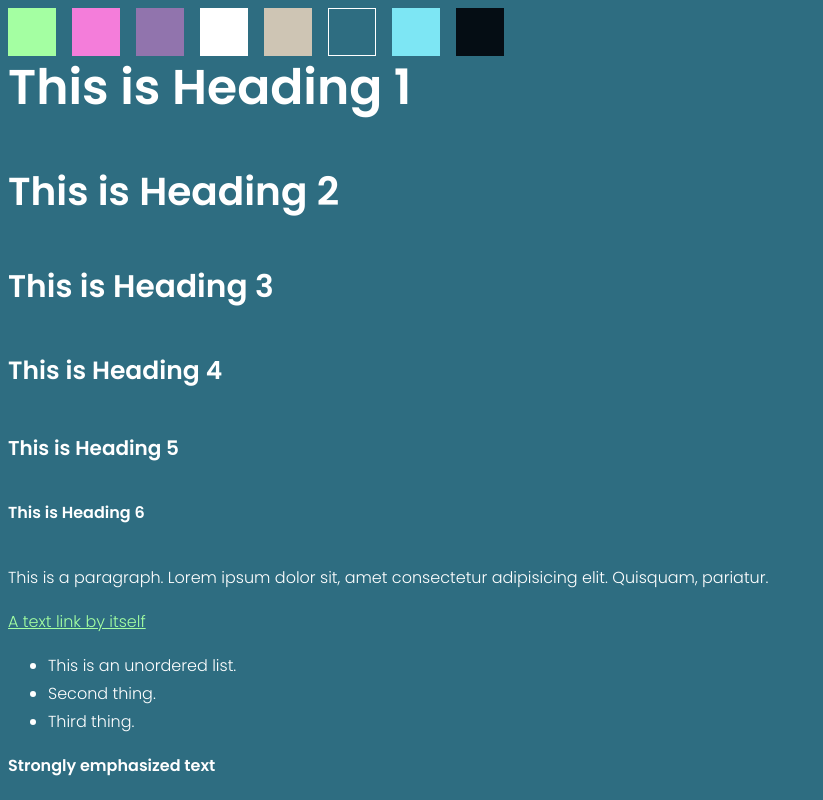
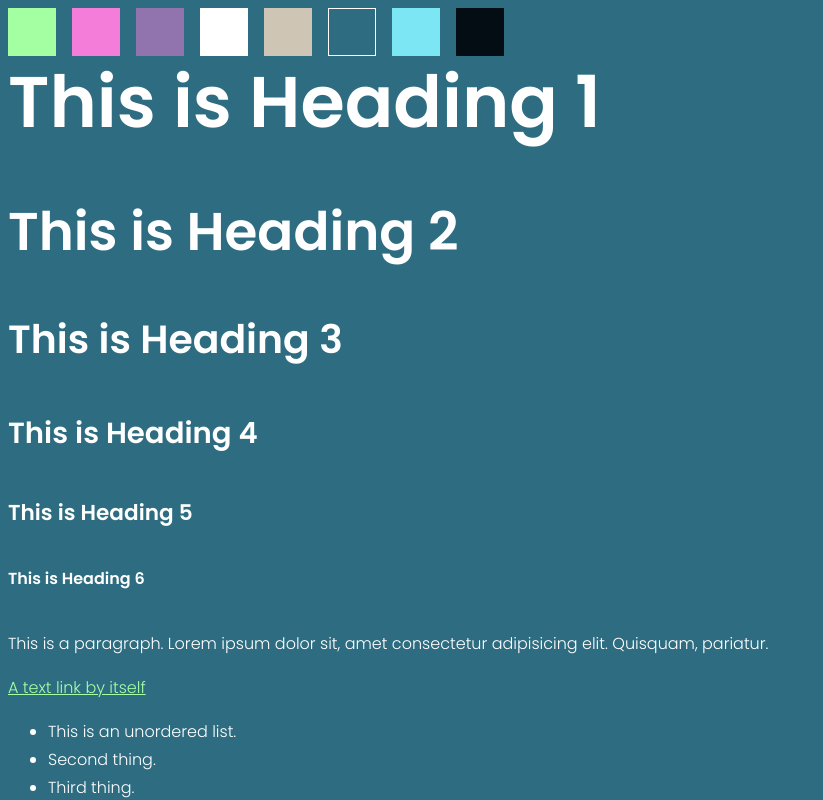
Before and after one commit to nemanjamalesija/advanced-css-layouts, a React (Vite) app: page / in a window 1280 px wide. Shown: the top 800 px of the page, without its empty margins (0-823 px from the left). Built offline with nearby package versions, Linux system fonts and the light colour scheme.

Commit message:
Complete typescale

```diff
--- a/src/index.css
+++ b/src/index.css
@@ -1,16 +1,17 @@
 @import url('https://fonts.googleapis.com/css2?family=Poppins:wght@300;600&display=swap');
 
-@layer base {
 :root {
   /* font sizes */
   --base-size: 1rem;
-    --scale: 1.25;
-    --h1: calc(var(--h2) * var(--scale));
-    --h2: calc(var(--h3) * var(--scale));
-    --h3: calc(var(--h4) * var(--scale));
-    --h4: calc(var(--h5) * var(--scale));
-    --h5: calc(var(--h6) * var(--scale));
-    --h6: var(--base-size);
+  --scale: 1.35;
+  --h1: calc(var(--h2-font-size) * var(--scale));
+  --h2-font-size: calc(var(--h3-font-size) * var(--scale));
+  --h3-font-size: calc(var(--h4-font-size) * var(--scale));
+  --h4-font-size: calc(var(--h5-font-size) * var(--scale));
+  --h5-font-size: calc(var(--h6-font-size) * var(--scale));
+  --h6-font-size: var(--base-size);
+
+  --font-small: calc(var(--base-size) / var(--scale));
 
   /* colors */
   --color-lime-primary: #a4ffa2;
@@ -21,7 +22,6 @@
   --color-teal-primary: #2e6d81;
   --color-cyan-primary: #7de6f4;
   --color-black-primary: #050d14;
-  }
 }
 
 html {
@@ -115,26 +115,21 @@ h1 {
 }
 
 h2 {
-  font-size: var(--h2);
+  font-size: var(--h2-font-size);
 }
 
 h3 {
-  font-size: var(--h3);
+  font-size: var(--h3-font-size);
 }
 
 h4 {
-  font-size: var(--h4);
+  font-size: var(--h4-font-size);
 }
 
 h5 {
-  font-size: var(--h5);
+  font-size: var(--h5-font-size);
 }
 
 h6 {
-  font-size: var(--h6);
+  font-size: var(--h6-font-size);
 }
-
-small,
-.text_small {
-  font-size: 0.8rem;
-}
```
Lines whose indentation alone changed are shown as unchanged.
